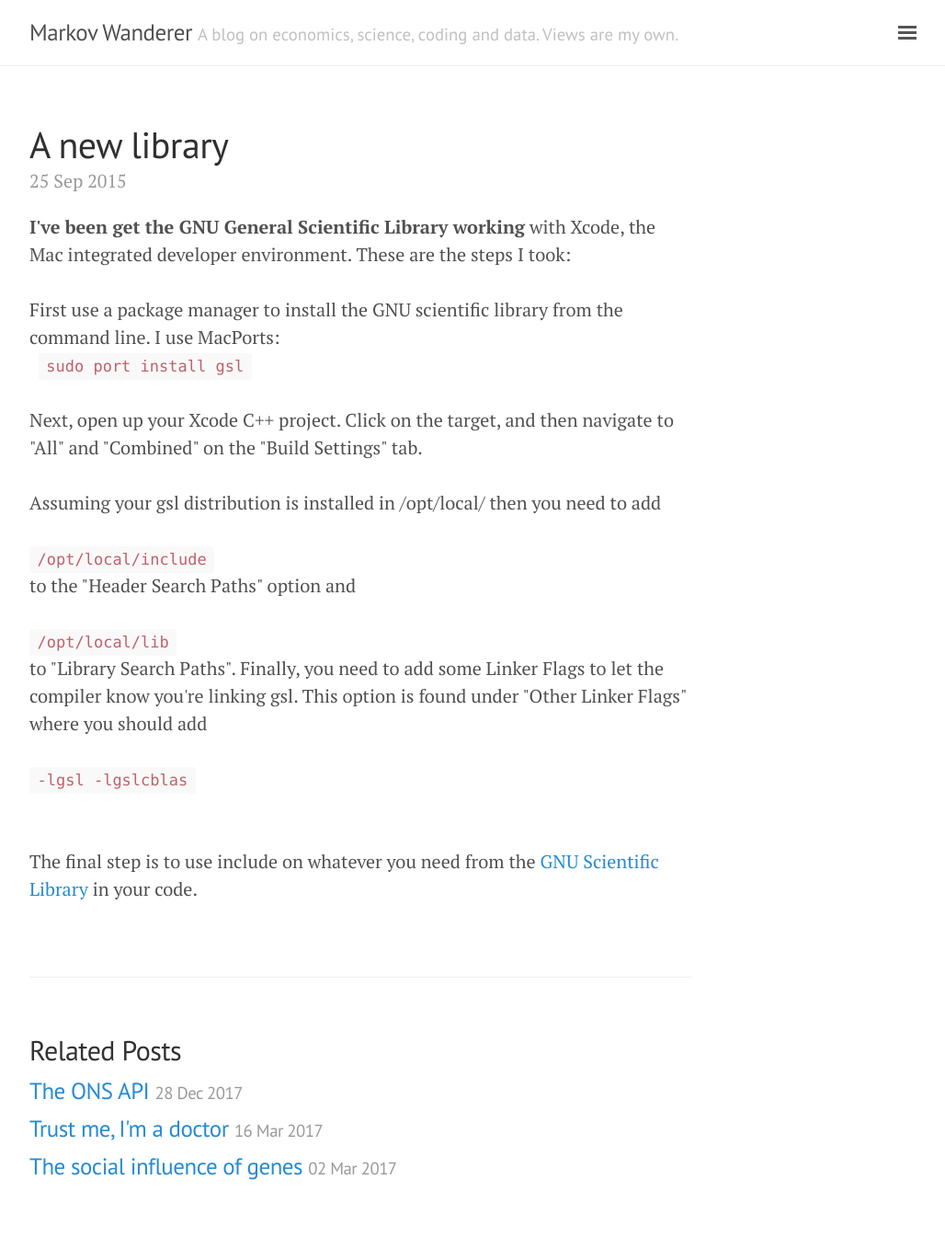
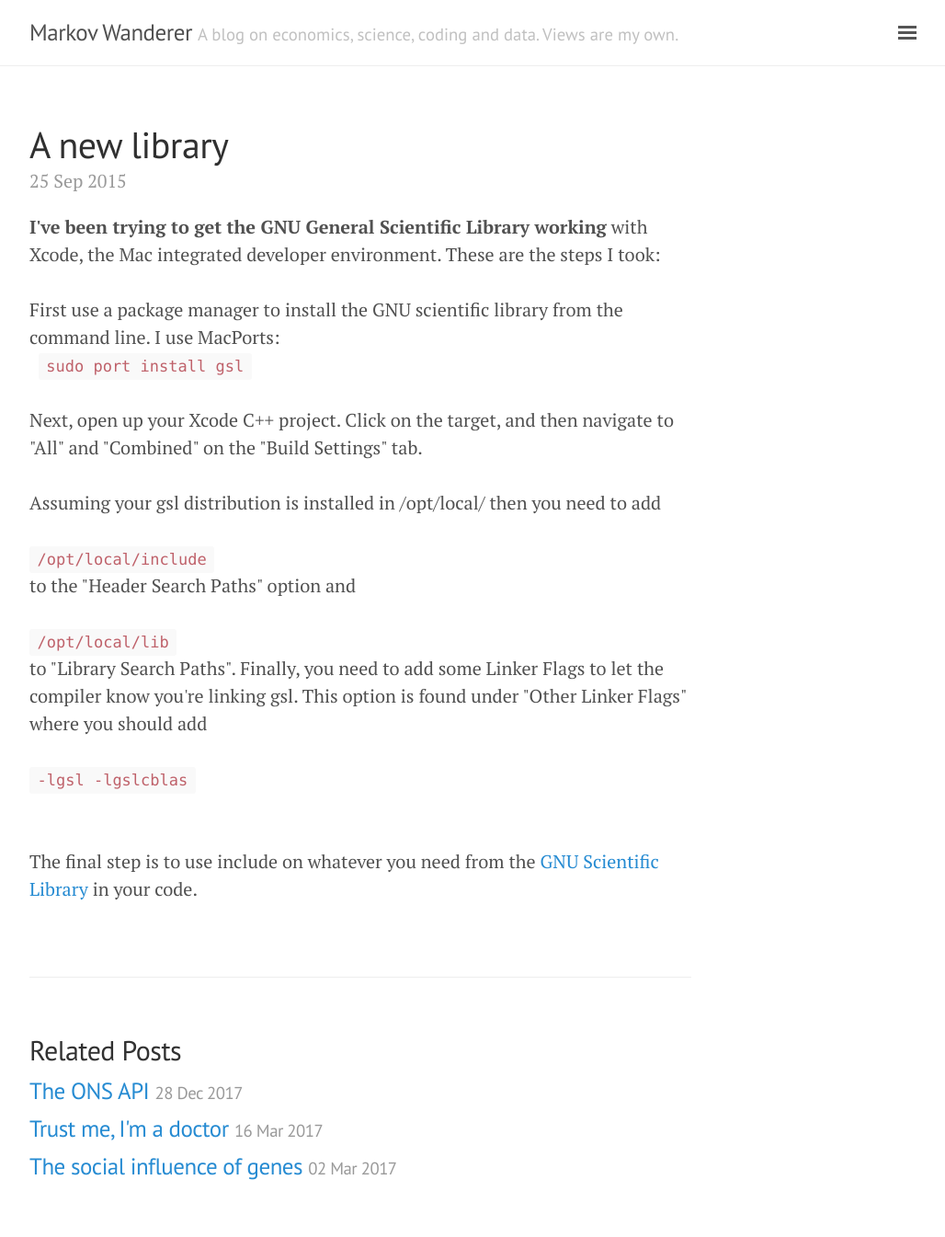
Before and after one commit to aeturrell/home, a Jekyll site: the page built from _posts/2015-09-25-a-new-library.html, in a window 1280 px wide. Shown: the whole page at 92% size, without its empty margins (248-1276 px from the left). Built offline with Jekyll 4.4.1, drawn with Linux system fonts in a browser that asks for light colours.

Commit message:
fixed typo

```diff
--- a/_posts/2015-09-25-a-new-library.html
+++ b/_posts/2015-09-25-a-new-library.html
@@ -19,5 +19,5 @@ author:
 ---
 
 <div class="css-full-post-content js-full-post-content">
-<b>I've been get the GNU General Scientific Library working</b> <span style="font-weight: normal;">with Xcode, the Mac integrated developer environment. </span>These are the steps I took:<br /><span style="font-weight: normal;"><br /></span> First use a package manager to install the GNU scientific library from the command line. I use MacPorts:<br />&nbsp;&nbsp;<code>sudo port install gsl </code><br /><br />Next, open up your Xcode C++ project. Click on the target, and then navigate to "All" and "Combined" on the "Build Settings" tab.<br /><br />Assuming your gsl distribution is installed in /opt/local/ then you need to add<br /><br /><code>/opt/local/include<br /></code>to the "Header Search Paths" option and<br /><br /><code>/opt/local/lib<br /></code>to "Library Search Paths". Finally, you need to add some Linker Flags to let the compiler know you're linking gsl. This option is found under "Other Linker Flags" where you should add<br /><br /><code>-lgsl -lgslcblas<br /></code><br /><br />The final step is to use include on whatever you need from the <a href="http://www.gnu.org/software/gsl/">GNU Scientific Library</a>&nbsp;in your code.
+<b>I've been trying to get the GNU General Scientific Library working</b> <span style="font-weight: normal;">with Xcode, the Mac integrated developer environment. </span>These are the steps I took:<br /><span style="font-weight: normal;"><br /></span> First use a package manager to install the GNU scientific library from the command line. I use MacPorts:<br />&nbsp;&nbsp;<code>sudo port install gsl </code><br /><br />Next, open up your Xcode C++ project. Click on the target, and then navigate to "All" and "Combined" on the "Build Settings" tab.<br /><br />Assuming your gsl distribution is installed in /opt/local/ then you need to add<br /><br /><code>/opt/local/include<br /></code>to the "Header Search Paths" option and<br /><br /><code>/opt/local/lib<br /></code>to "Library Search Paths". Finally, you need to add some Linker Flags to let the compiler know you're linking gsl. This option is found under "Other Linker Flags" where you should add<br /><br /><code>-lgsl -lgslcblas<br /></code><br /><br />The final step is to use include on whatever you need from the <a href="http://www.gnu.org/software/gsl/">GNU Scientific Library</a>&nbsp;in your code.
 </div>
```
